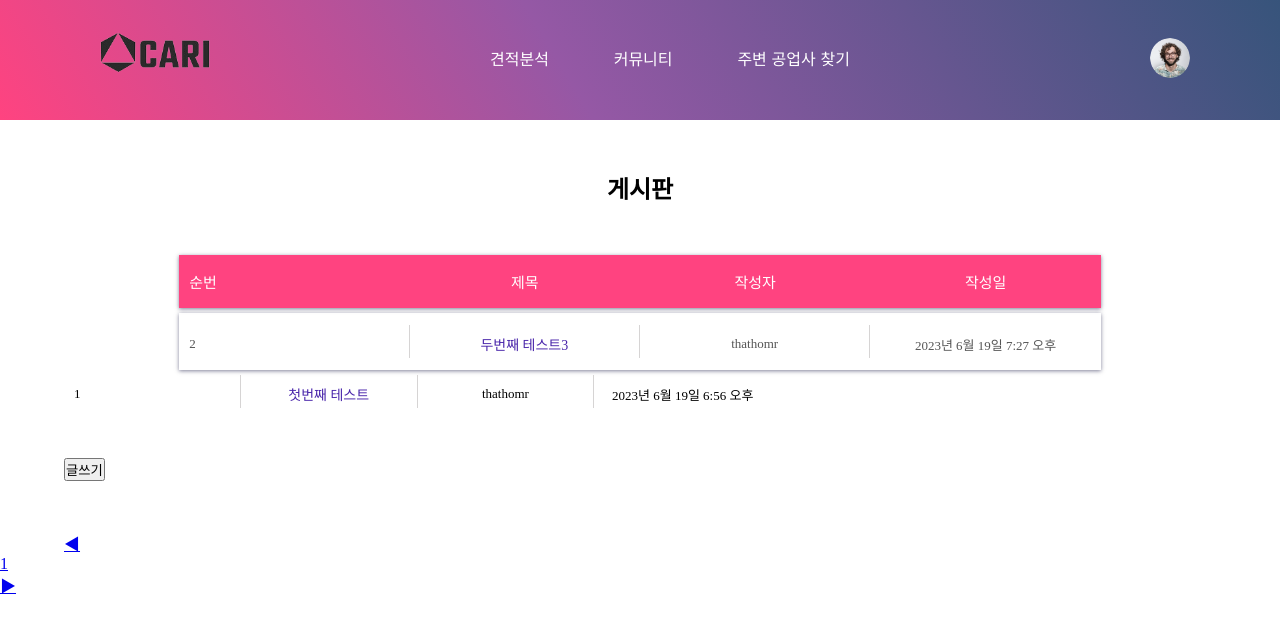
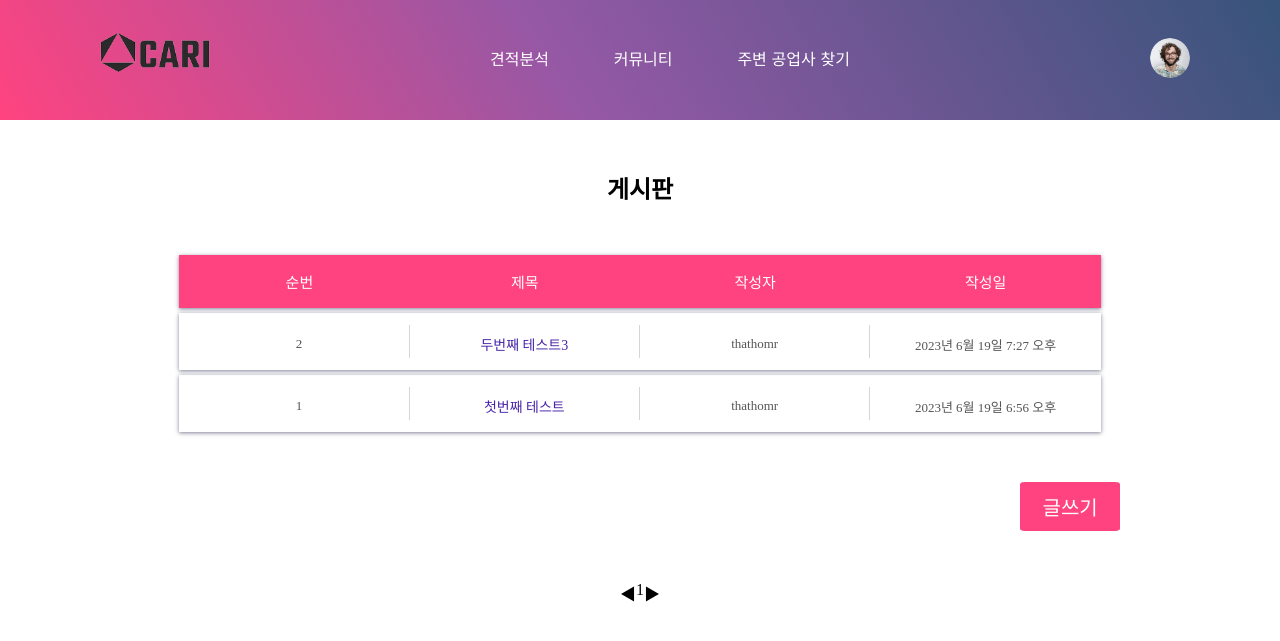
Before and after one commit to YooooSW/KEPCO_project_3, a Django app: page /board/ in a window 1280 px wide. Shown: the top 641 px of the page. Run offline with Django 4.2, Linux system fonts and the light colour scheme; a user stored in the database is signed in; data comes from the database, SQL or seed files in the repository; both versions use the stored data as it was after the commit; some libraries are stand-ins or nearby versions.

Commit message:
게시판 게시물 css수정

```diff
--- a/Web_Django/mainapp/static/css/board.css
+++ b/Web_Django/mainapp/static/css/board.css
@@ -3,7 +3,16 @@
 .table-box{
     margin: 50px auto;
 }
-
+li{
+    list-style: none;
+}
+a{
+    color: inherit;
+    text-decoration: none;
+}
+.divPaging ul{
+    display: inline;
+}
 .table-row{
     display: table;
     width: 80%;
@@ -17,7 +26,7 @@
 
 .table-cell{
     display: table-cell;
-    width: 20%;
+    width: 25%;
     text-align: center;
     padding: 4px 0;
     border-right: 1px solid #d6d4d4;
@@ -40,7 +49,7 @@
 }
 
 .first-cell{
-    text-align: left;
+    /* text-align: left; */
     padding-left: 10px;
 }
 
@@ -70,22 +79,25 @@
 
 /* 페이징 넘기기(화살표) */
 
+.paging ul{
+    display: table;
+  margin-left: auto;
+  margin-right: auto;
+
+}
 #divPaging {
+    display: inline-flex;
     clear:both;
     margin:0 auto;
-    width:220px;
+    /* width:220px;  */
     height:50px;
 }
 
-#divPaging > div {
-    float:left;
+#divPaging div{
+    display: inline-flex;
     width: 30px;
     margin:0 auto;
     text-align:center;
-}
-
-li{
-    list-style: none;
 }
 
 
--- a/Web_Django/mainapp/templates/mainapp/board.html
+++ b/Web_Django/mainapp/templates/mainapp/board.html
@@ -39,8 +39,9 @@
         <form method="POST">
           {% csrf_token %}
           <input type="hidden" name="com_num" value="{{community.com_num}}"></input>
+          {% for community in community_list %}
           <div class="table-row">
-            {% for community in community_list %}
+
             <tr>
             <td><div class="table-cell first-cell">
               <p>{{community.com_num}}</p>
@@ -69,67 +70,61 @@
     {% endfor %}
         </form>
         {% endif %}
+        <!-- 여기까지 css 수정 완료 -->
         <!-- ------------로그인 한 사람만 글쓰기 가능하도록--------------- -->
-        {% if user.is_active %}
+  {% if user.is_active %}
         <button type="button" onclick="location.href='/article'">글쓰기</button>
         <!-- 유저정보까지 같이 넘어가야함 -->
-        <li>
+
+        <!-- 페이징 처리 -->
+        <div class="paging">
+        <ul>
           <div id="divPaging">
-            <div>
+              <!--  -->
               {% if community_list.has_previous %}
               <li class="page-item">
-                <a
-                  class="page-link"
-                  href="?page={{ community_list.previous_page_number }}"
-                  >◀</a
-                >
+                <a class="page-link" href="?page={{ community_list.previous_page_number }}"> ◀ </a>
               </li>
               {% else %}
               <li class="page-item disabled">
-                <a class="page-link" tabindex="-1" aria-disabled="true" href="#"
-                  >◀</a
-                >
+                <a class="page-link" tabindex="-1" aria-disabled="true" href="#"> ◀ </a>
               </li>
               {% endif %}
-            </div>
+
+              <!-- 여기 한세트 -->
+
+              <!--  -->
             {% for page_number in community_list.paginator.page_range %}
-            <div>
+
               {% if page_number == community_list.number %}
               <li class="page-item active" aria-current="page">
-                <a class="page-link" href="?page={{ page_number }}"
-                  >{{ page_number }}</a
-                >
+                <a class="page-link" href="?page={{ page_number }}">{{ page_number }}</a>
               </li>
               {% else %}
               <li class="page-item">
-                <a class="page-link" href="?page={{ page_number }}"
-                  >{{ page_number }}</a
-                >
+                <a class="page-link" href="?page={{ page_number }}">{{ page_number }}</a>
               </li>
-            </div>
-            {% endif %} {% endfor %}
-            <div>
+
+            <!-- 여기 한세트 -->
+              {% endif %}
+            {% endfor %}
+
+
               {% if community_list.has_next %}
               <li class="page-item">
-                <a
-                  class="page-link"
-                  href="?page={{ community_list.next_page_number }}"
-                  >▶</a
-                >
-                {% else %}
+                <a class="page-link" href="?page={{ community_list.next_page_number }}"> ▶ </a>
               </li>
+              {% else %}
+              <li class="page-item disabled">
+                <a class="page-link" tabindex="-1" aria-disabled="true" href="#"> ▶ </a>
+              </li>
+              {% endif %}
 
-              <li class="page-item disabled">
-                <a class="page-link" tabindex="-1" aria-disabled="true" href="#"
-                  >▶</a
-                >
-              </li>
-            </div>
 
-            {% endif %}
           </div>
-        </li>
-        {% else %}
+        </ul>
+        </div>
+    {% else %}
         <button type="button" onclick="btn_clink()">글쓰기</button>
 
         {% endif %}
```
Also changed, not shown: Web_Django/mainapp/templates/mainapp/article.html (+1 -6 lines), Web_Django/db.sqlite3.
